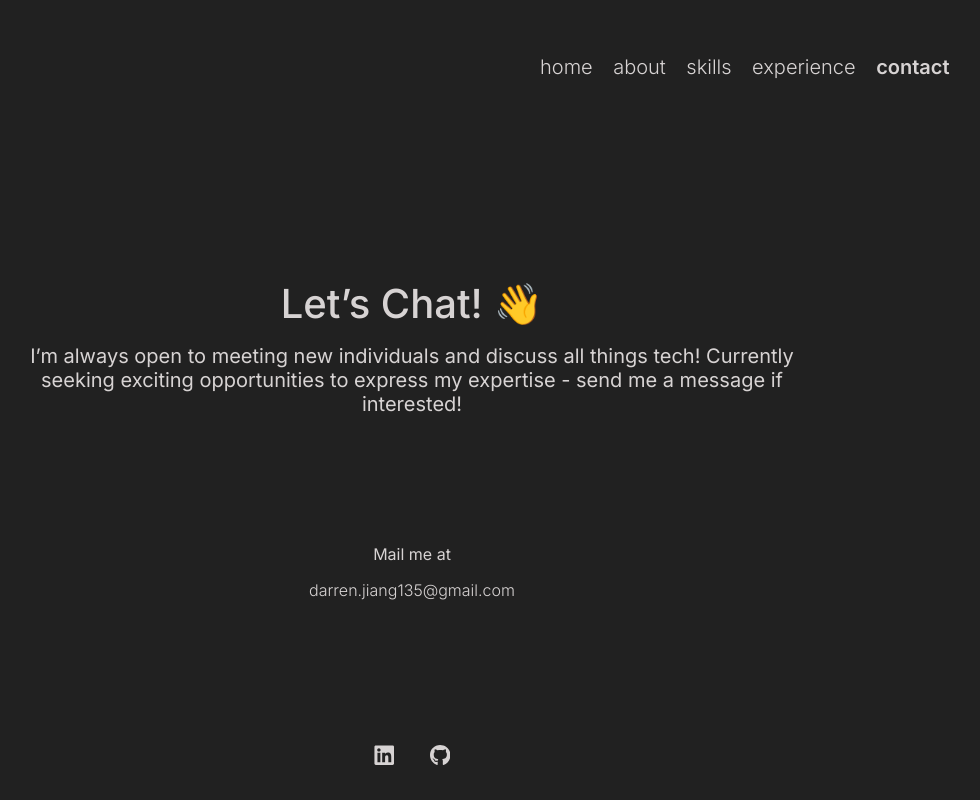
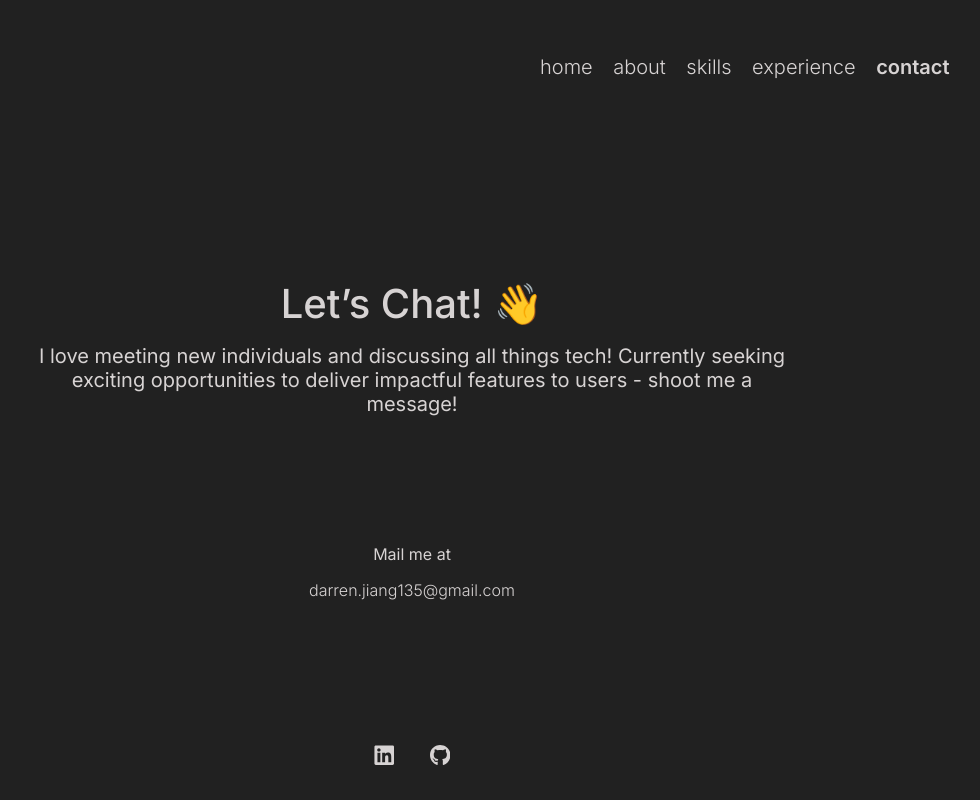
Before and after one commit to dhjiang1/darren-jiang, a Next.js app in the folder personal-site/: page / in a window 1280 px wide. Shown: the part 4000-4800 px from the top of the page, without its empty margins (228-1208 px from the left). Built offline with nearby package versions, Linux system fonts and the light colour scheme.

Commit message:
Update page.tsx

```diff
--- a/personal-site/src/app/page.tsx
+++ b/personal-site/src/app/page.tsx
@@ -315,7 +315,7 @@ export default function Home() {
 
         <div className={styles.end}>Let’s Chat! &#128075;</div>
         <div className={styles.message}>
-          <div className={styles.bye_msg}>I’m always open to meeting new individuals and discuss all things tech! Currently seeking exciting opportunities to express my expertise - send me a message if interested!</div>
+          <div className={styles.bye_msg}>I love meeting new individuals and discussing all things tech! Currently seeking exciting opportunities to deliver impactful features to users - shoot me a message!</div>
         </div>
         <div className={styles.mail_link}>Mail me at</div>
         <div className={styles.c_email}>
```
